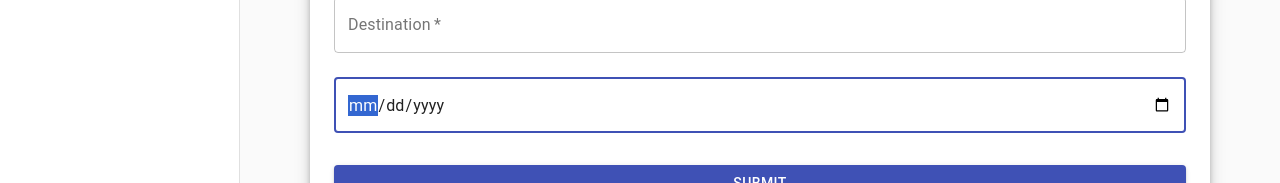
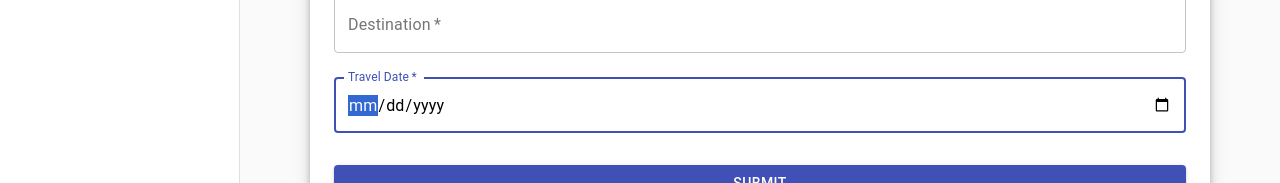
Before and after one commit to DaryaniLeena/csye7220MidTerm, a React (Create React App) app in the folder uberfe/: page /makeBooking in a window 1280 px wide. Shown: the part 299-482 px from the top of the page. Built offline with nearby package versions, Linux system fonts and the light colour scheme; no server answers; what react-native would draw is missing.

Commit message:
added validation on text field

```diff
--- a/uberfe/src/pages/Bookings/Home.js
+++ b/uberfe/src/pages/Bookings/Home.js
@@ -52,7 +52,9 @@ const THome = () => {
     return (
         <ScrollView noSpacer={true} noScroll={true} style={styles.container}>
             {bookings.length == 0 ? (
-        <div class-name="error-message">You do not have any bookings</div>
+                <div class-name="error-message">
+                    You do not have any bookings
+                </div>
             ) : (
                 <BookingList bookings={bookings} />
             )}
--- /dev/null
+++ b/uberfe/src/pages/Compose/Compose.css
@@ -0,0 +1,6 @@
+input[type="date"]:required:invalid::-webkit-datetime-edit {
+    color: transparent;
+}
+input[type="date"]:focus::-webkit-datetime-edit {
+    color: black !important;
+}
--- a/uberfe/src/pages/Compose/Compose.js
+++ b/uberfe/src/pages/Compose/Compose.js
@@ -7,6 +7,7 @@ import { makeStyles } from "@material-ui/core/styles";
 import Button from "@material-ui/core/Button";
 import Paper from "@material-ui/core/Paper";
 import { Link } from "react-router-dom";
+import "./Compose.css";
 
 const useStyles = makeStyles((theme) => ({
     paper: {
@@ -76,7 +77,10 @@ const Compose = () => {
             // 18.215.49.36
             // for local: "http://localhost:5000/book",
             // for prod : "http://18.215.49.36:5000/book",
-      const response = await fetch("http://18.215.49.36:5000/book", config);
+            const response = await fetch(
+                "http://18.215.49.36:5000/book",
+                config
+            );
             //const json = await response.json()
             if (response.ok) {
                 //return json
@@ -126,8 +130,9 @@ const Compose = () => {
                     <Typography component="h1" variant="h5">
                         {"Booking"}
                     </Typography>
-          <form className={classes.form} onSubmit={handleSubmit} noValidate>
+                    <form className={classes.form} onSubmit={handleSubmit}>
                         <TextField
+                            required
                             value={username}
                             onInput={(e) => setUsername(e.target.value)}
                             variant="outlined"
@@ -138,9 +143,9 @@ const Compose = () => {
                             name="username"
                             autoComplete="username"
                             autoFocus
-              required
                         />
                         <TextField
+                            required
                             value={source}
                             onInput={(e) => setSource(e.target.value)}
                             variant="outlined"
@@ -151,7 +156,6 @@ const Compose = () => {
                             name="source"
                             autoComplete="source"
                             autoFocus
-              required
                         />
                         <TextField
                             value={destination}
@@ -173,7 +177,7 @@ const Compose = () => {
                             margin="normal"
                             fullWidth
                             id="travel_date"
-              label={""}
+                            label={"Travel Date"}
                             name="travel_date"
                             type="date"
                             defaultValue=""
```
Lines whose indentation alone changed are shown as unchanged.
